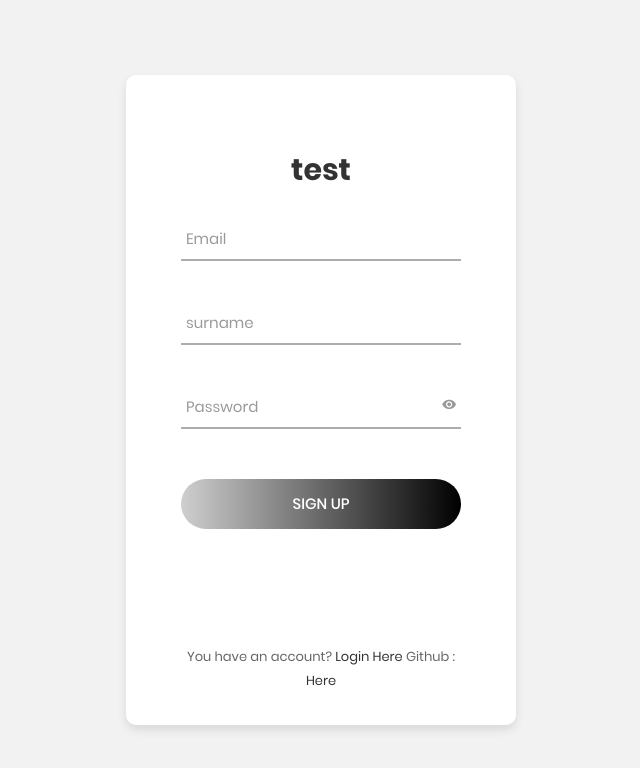
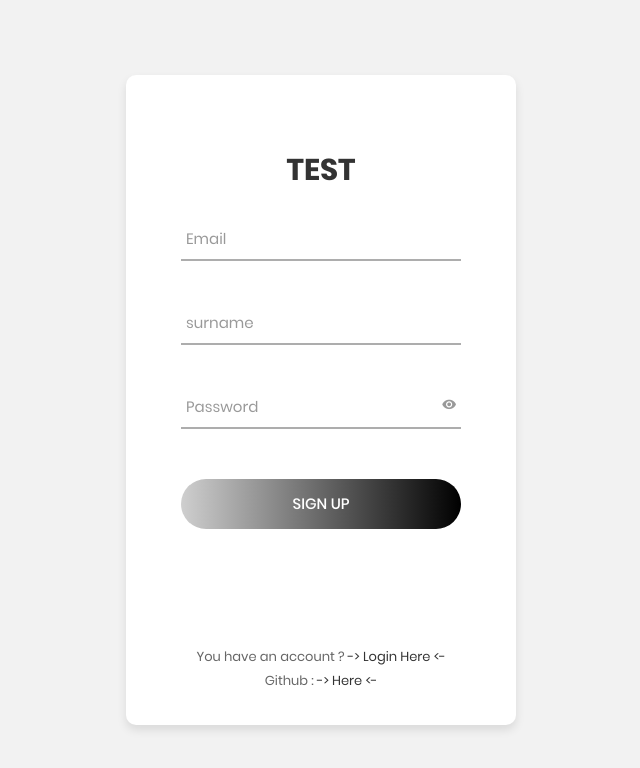
Before and after one commit to sleazyprime/login-page, a plain HTML site: page signUp.html in a window 1280 px wide. Shown: the whole page, without its empty margins (319-959 px from the left). Drawn offline with Linux system fonts and the light colour scheme.

Commit message:
Update signUp.html

```diff
--- a/signUp.html
+++ b/signUp.html
@@ -1,7 +1,7 @@
 <!DOCTYPE html>
 <html lang="en">
 <head>
-	<title>MOOD</title>
+	<title>Sign Up</title>
 	<meta charset="UTF-8">
 	<meta name="viewport" content="width=device-width, initial-scale=1">
 <!--===============================================================================================-->
@@ -34,7 +34,7 @@
 			<div class="wrap-login100">
 				<form class="login100-form validate-form">
 					<span class="login100-form-title p-b-26">
-						test
+						TEST
 					</span>
 
 					<div class="wrap-input100 validate-input" data-validate = "Valid email is: a@b.c">
@@ -66,17 +66,18 @@
 
 					<div class="text-center p-t-115">
 						<span class="txt1">
-							You have an account?
+							You have an account ?
 						</span>
 
 						<a class="txt2" href="Login.html">
-							Login Here
+							-> Login Here <-
 						</a>
 						<span class="txt1">
 							 Github :
 						</span>
 						<a class="txt2" href="https://github.com/sleazyprime">
-							Here
+							-> Here <-
+						</a>
 					</div>
 				</form>
 			</div>
```
